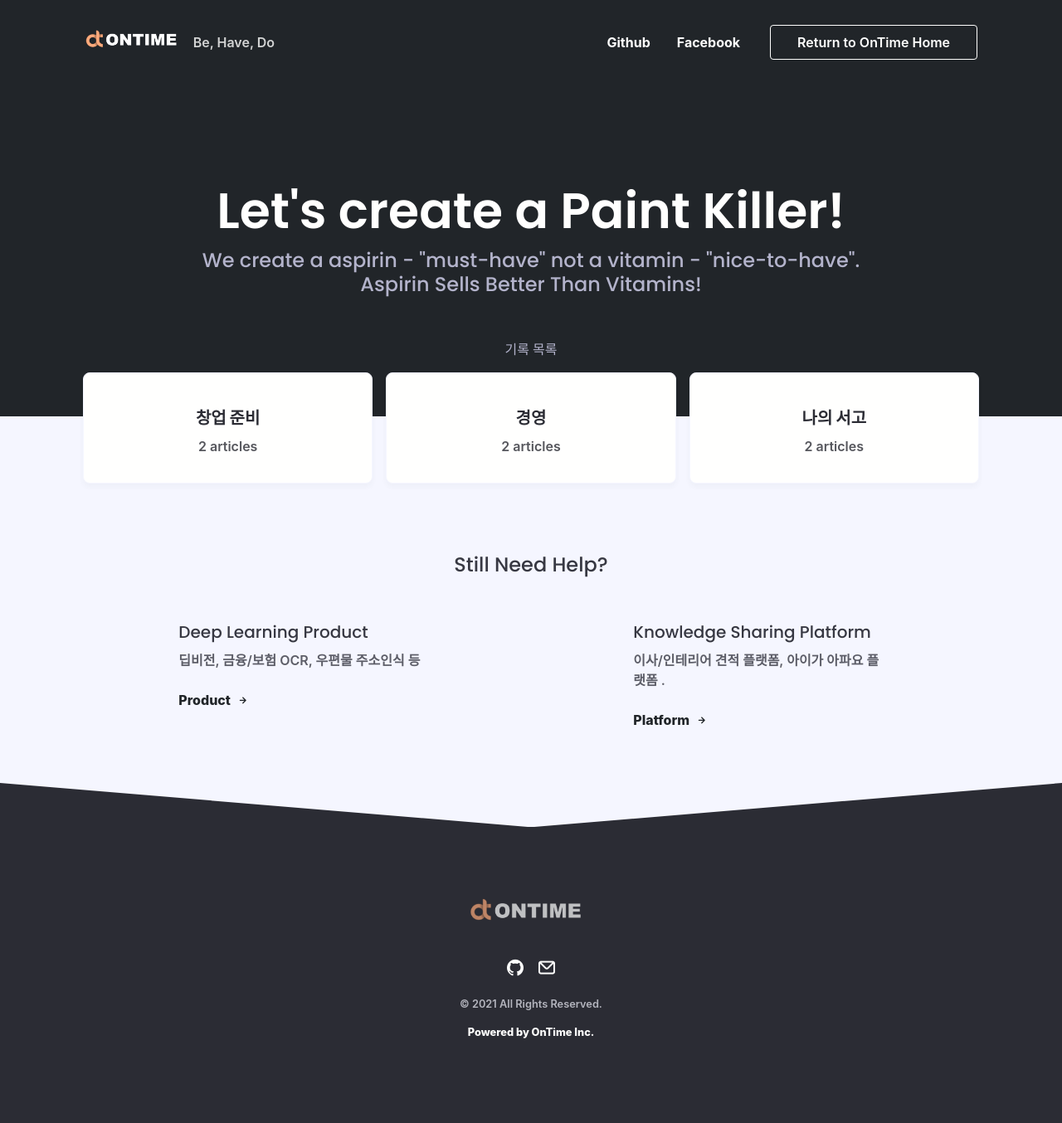
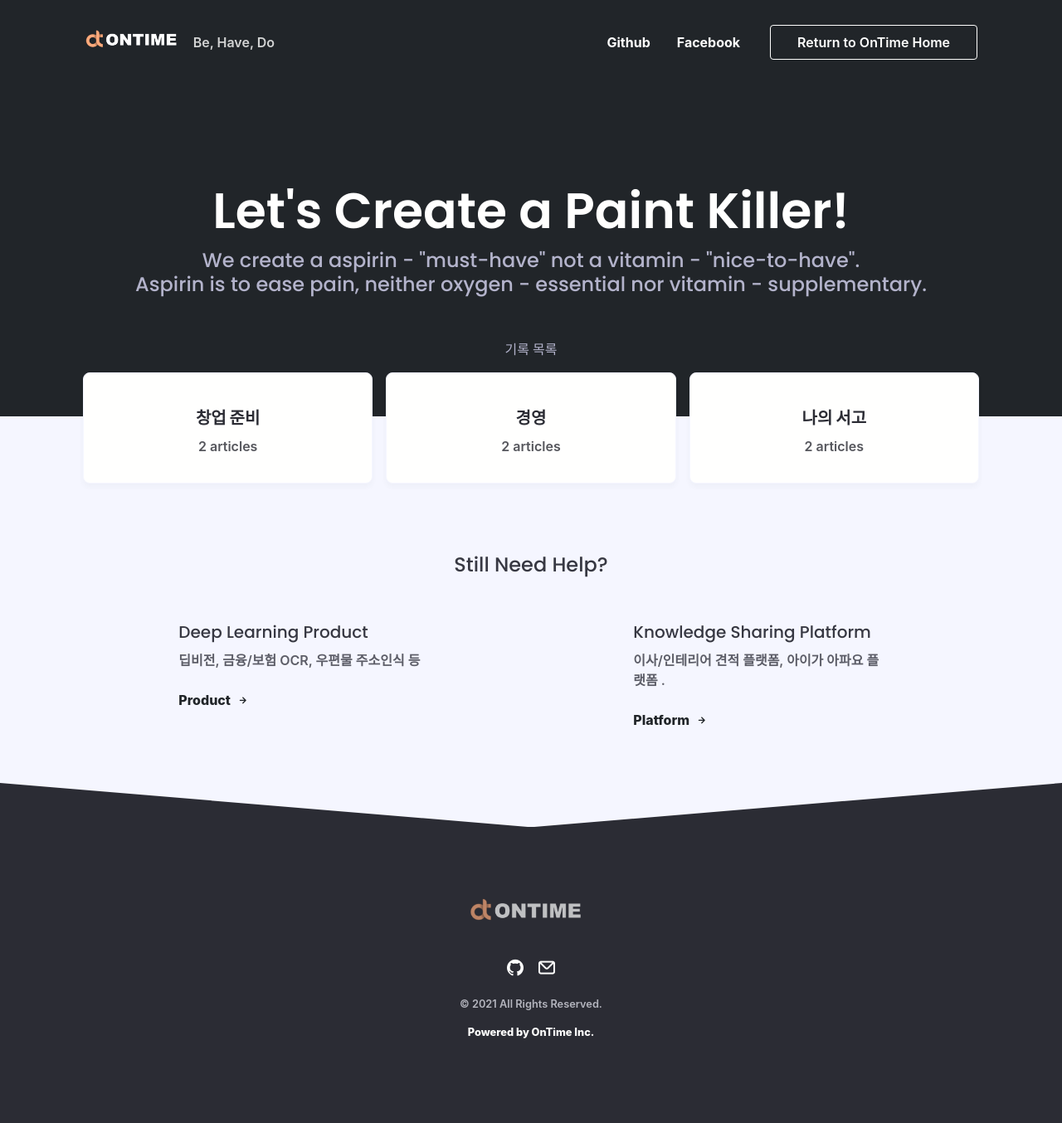
Before and after one commit to ontime-git/ontime-git.github.io, a Jekyll site: the page built from index.html, in a window 1280 px wide. Shown: the whole page at 83% size. Built offline with Jekyll 4.4.1, drawn with Linux system fonts in a browser that asks for light colours; nearby versions of some CDN libraries; some web fonts are replaced; comment, search, counter and statistics services are not loaded.

Commit message:
Update _config.yml

```diff
--- a/_config.yml
+++ b/_config.yml
@@ -29,9 +29,9 @@ use_authors: true #Set this to false to disable showing post authors
 
 brand_logo: logo.png
 brand_name: OnTime Inc.
-header: Let's create a Paint Killer!
+header: Let's Create a Paint Killer!
 subheader: We create a aspirin - "must-have" not a vitamin - "nice-to-have". <br>
-           Aspirin Sells Better Than Vitamins!
+           Aspirin is to ease pain, neither oxygen - essential nor vitamin - supplementary.
 
 # meta_image: odin-meta.png
 
```
